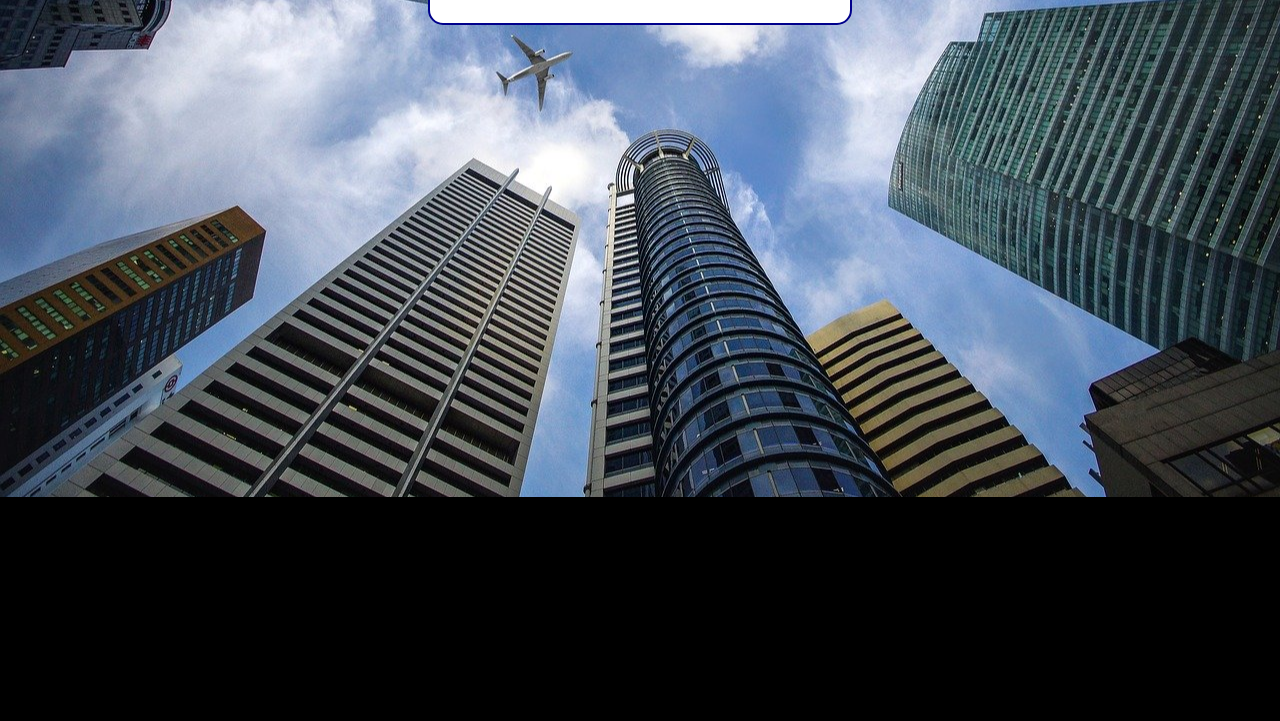
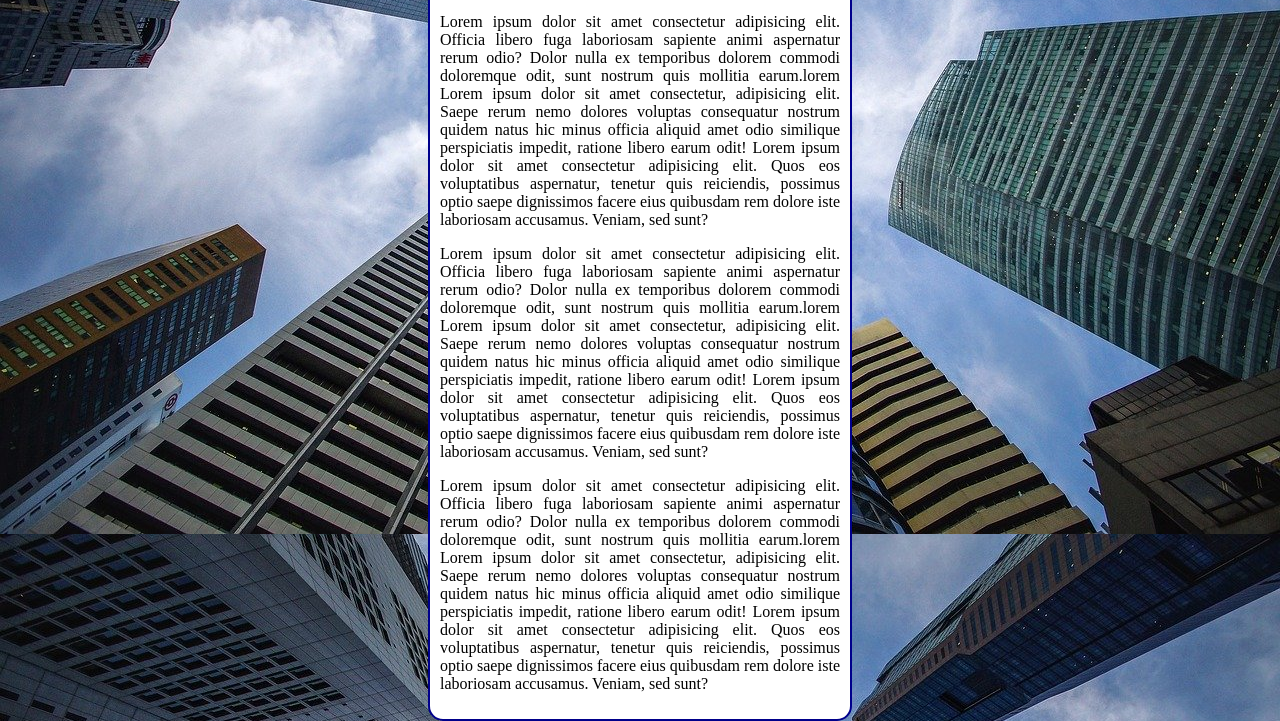
Before and after one commit to daviribeiroads/HTML-CSS, a plain HTML site: page MODULO 3/exe22/fundo004.html in a window 1280 px wide. Shown: the part 319-1040 px from the top of the page. Before the commit the page ends 816 px from the top, so only its background shows below. Drawn offline with Linux system fonts and the light colour scheme.

Commit message:
atualização do fundo004

```diff
--- a/MODULO 3/exe22/fundo004.html
+++ b/MODULO 3/exe22/fundo004.html
@@ -8,15 +8,18 @@
     <style>
         body{
             height: 100vh;
-            background-color: black;
+            /*background-color: black;
             background-image: url('imagens/wallpaper002.jpg');
             background-position: center center;
-            background-repeat: no-repeat;
+            background-repeat: repeat-y;
+            background-size: cover;
+            background-attachment: fixed;*/
+            background: black url('imagens/wallpaper002.jpg') center center no-repeat fixed;
             background-size: cover;
         }
         main{
             background-color: white;
-            width: 400px;
+            max-width: 400px;
             padding: 10px;
             text-align: justify;
             margin: auto;
@@ -29,6 +32,9 @@
     <main>
         <h1>Teste de imagem de fundo</h1>
         <p>Lorem ipsum dolor sit amet consectetur adipisicing elit. Officia libero fuga laboriosam sapiente animi aspernatur rerum odio? Dolor nulla ex temporibus dolorem commodi doloremque odit, sunt nostrum quis mollitia earum.lorem Lorem ipsum dolor sit amet consectetur, adipisicing elit. Saepe rerum nemo dolores voluptas consequatur nostrum quidem natus hic minus officia aliquid amet odio similique perspiciatis impedit, ratione libero earum odit! Lorem ipsum dolor sit amet consectetur adipisicing elit. Quos eos voluptatibus aspernatur, tenetur quis reiciendis, possimus optio saepe dignissimos facere eius quibusdam rem dolore iste laboriosam accusamus. Veniam, sed sunt?</p>
+        <p>Lorem ipsum dolor sit amet consectetur adipisicing elit. Officia libero fuga laboriosam sapiente animi aspernatur rerum odio? Dolor nulla ex temporibus dolorem commodi doloremque odit, sunt nostrum quis mollitia earum.lorem Lorem ipsum dolor sit amet consectetur, adipisicing elit. Saepe rerum nemo dolores voluptas consequatur nostrum quidem natus hic minus officia aliquid amet odio similique perspiciatis impedit, ratione libero earum odit! Lorem ipsum dolor sit amet consectetur adipisicing elit. Quos eos voluptatibus aspernatur, tenetur quis reiciendis, possimus optio saepe dignissimos facere eius quibusdam rem dolore iste laboriosam accusamus. Veniam, sed sunt?</p>
+        <p>Lorem ipsum dolor sit amet consectetur adipisicing elit. Officia libero fuga laboriosam sapiente animi aspernatur rerum odio? Dolor nulla ex temporibus dolorem commodi doloremque odit, sunt nostrum quis mollitia earum.lorem Lorem ipsum dolor sit amet consectetur, adipisicing elit. Saepe rerum nemo dolores voluptas consequatur nostrum quidem natus hic minus officia aliquid amet odio similique perspiciatis impedit, ratione libero earum odit! Lorem ipsum dolor sit amet consectetur adipisicing elit. Quos eos voluptatibus aspernatur, tenetur quis reiciendis, possimus optio saepe dignissimos facere eius quibusdam rem dolore iste laboriosam accusamus. Veniam, sed sunt?</p>
+        <p>Lorem ipsum dolor sit amet consectetur adipisicing elit. Officia libero fuga laboriosam sapiente animi aspernatur rerum odio? Dolor nulla ex temporibus dolorem commodi doloremque odit, sunt nostrum quis mollitia earum.lorem Lorem ipsum dolor sit amet consectetur, adipisicing elit. Saepe rerum nemo dolores voluptas consequatur nostrum quidem natus hic minus officia aliquid amet odio similique perspiciatis impedit, ratione libero earum odit! Lorem ipsum dolor sit amet consectetur adipisicing elit. Quos eos voluptatibus aspernatur, tenetur quis reiciendis, possimus optio saepe dignissimos facere eius quibusdam rem dolore iste laboriosam accusamus. Veniam, sed sunt?</p>
     </main>
 </body>
 </html>
```
